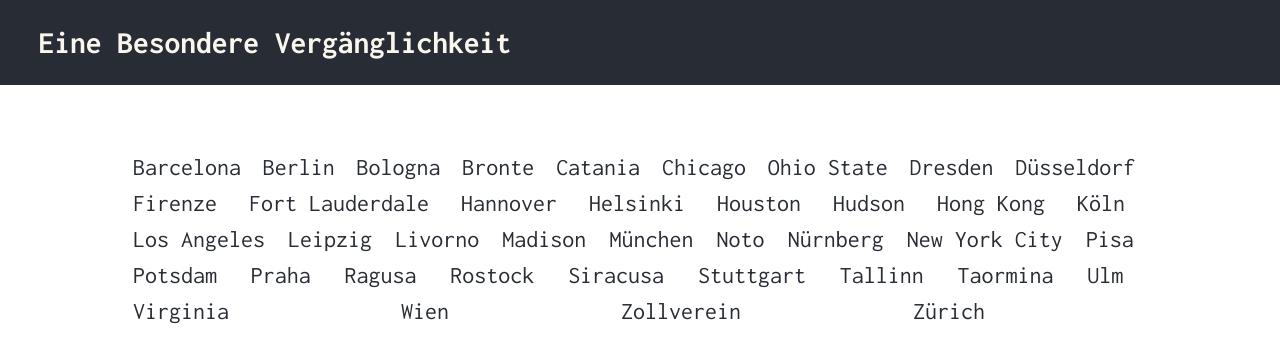
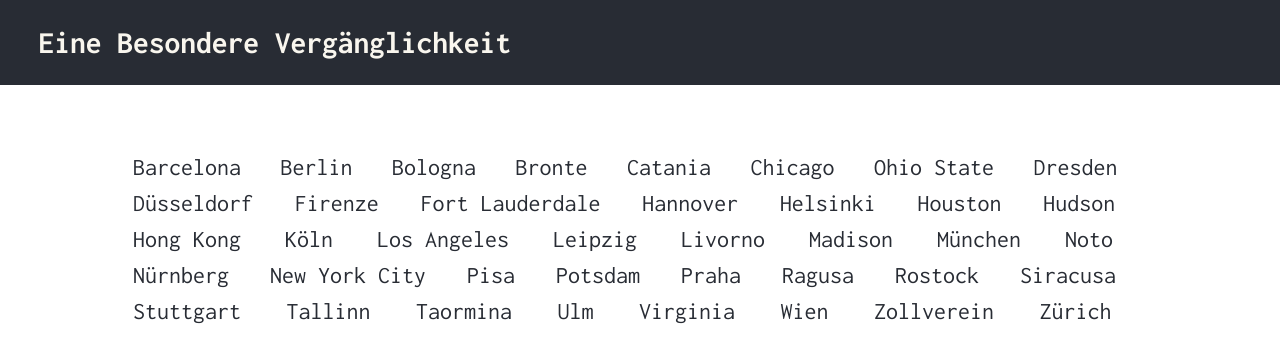
Before and after one commit to marcoft43/marcosclp, a React (Create React App) app: page / in a window 1280 px wide. Shown: the top 362 px of the page. Built offline with nearby package versions, Linux system fonts and the light colour scheme; a web font is replaced by a local one.

Commit message:
Adjusted button space

```diff
--- a/src/App.css
+++ b/src/App.css
@@ -72,11 +72,11 @@
 }
 
 .navbar-brand.me-5 {
-  margin-right: 1rem !important;
+  margin-right: 2rem !important;
 }
 
 .nav-link.me-3 {
-  margin-right: 1rem !important;
+  margin-right: 2rem !important;
 }
 
 .Picture-Stack {
--- a/src/components/Navbar.js
+++ b/src/components/Navbar.js
@@ -1,7 +1,6 @@
 import '../App.css';
 
 import React from "react";
-import { Link } from "react-router-dom";
 import { Container, Nav, Navbar } from "react-bootstrap";
 
 const Front_Navbar = () => {
```
